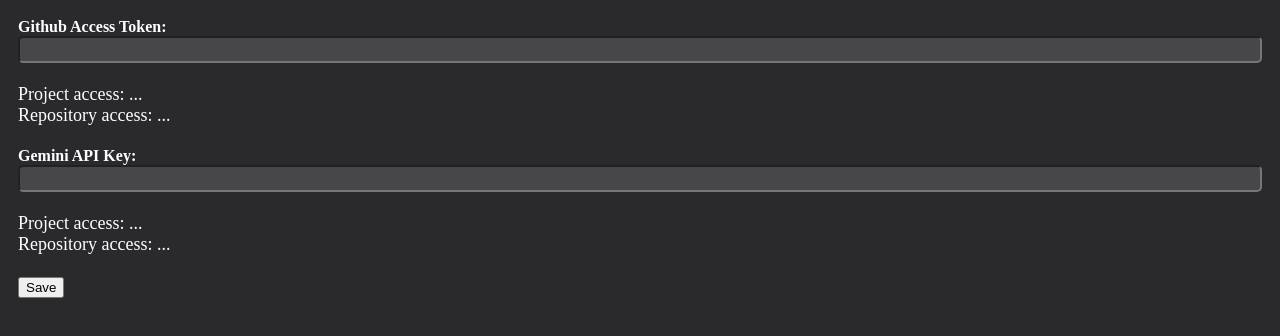
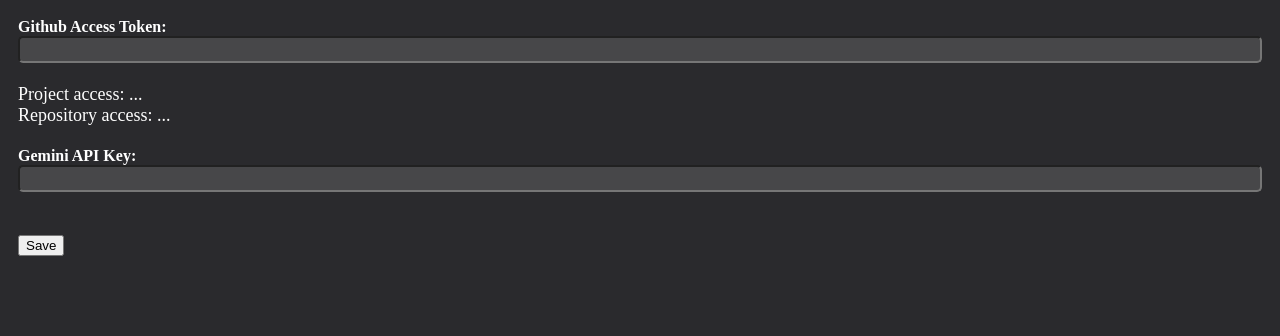
Before and after one commit to Teygeta/github-pr-extension, a website built with webpack: page src/options/index.html in a window 1280 px wide. Built offline with nearby package versions, Linux system fonts and the light colour scheme; some packages are replaced by stand-ins of ours; no server answers.

Commit message:
chore: add `@types/chrome` and fix options/index.html

```diff
--- a/package.json
+++ b/package.json
@@ -15,6 +15,7 @@
   },
   "devDependencies": {
     "@antfu/eslint-config": "^2.18.0",
+    "@types/chrome": "^0.0.268",
     "@types/node": "^20.12.12",
     "dotenv-webpack": "^8.1.0",
     "eslint": "^9.2.0",
--- a/src/options/index.html
+++ b/src/options/index.html
@@ -28,10 +28,6 @@
       </label>
       <br>
     </div>
-    <div>
-			<div id="project-access-scope">Project access: <span id="check-project-access-scope">...</span></div>
-			<div id="repo-access-scope">Repository access: <span id="check-repo-access-scope">...</span></div>
-		</div>
     <br>
 
     <div>
```
Also changed, not shown: pnpm-lock.yaml.
